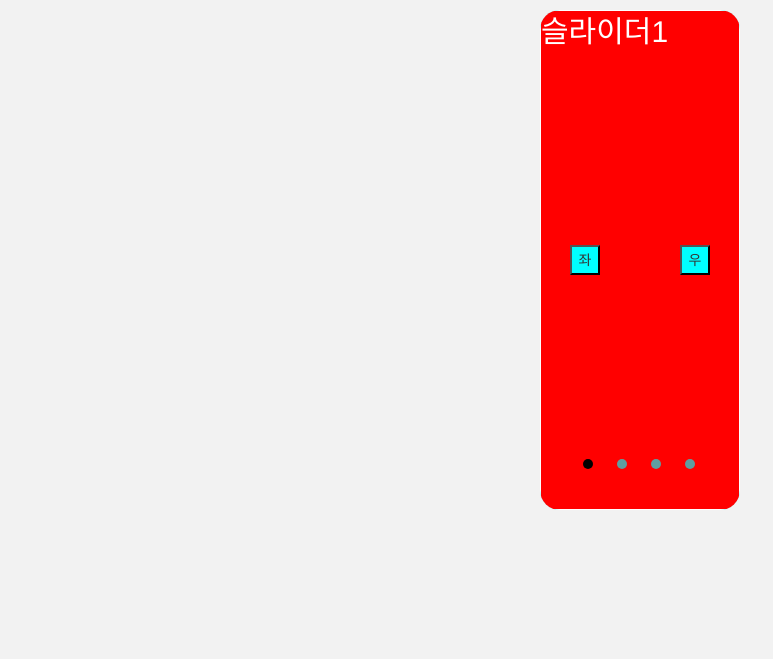
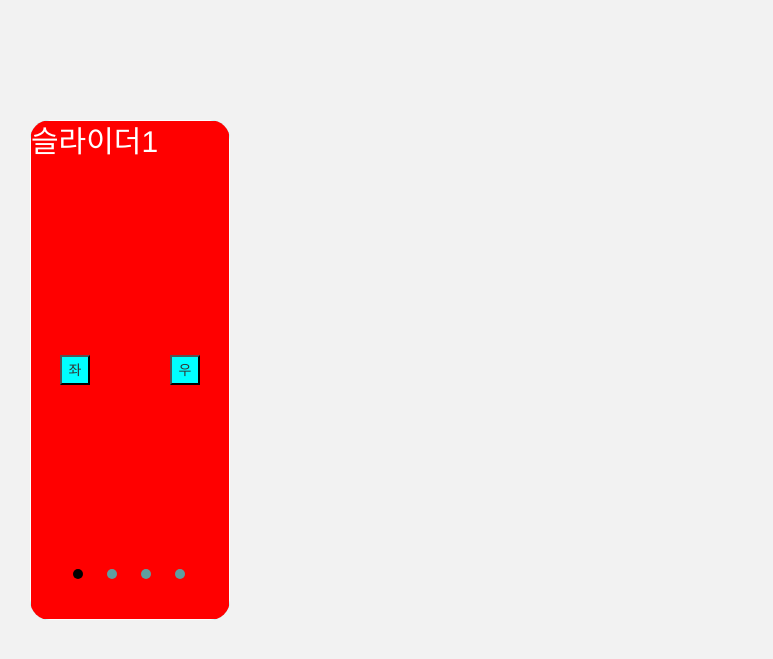
Before and after one commit to qkrwjdan/Sub-s, a Django app: page / in a window 1280 px wide. Shown: the part 80-739 px from the top of the page, without its empty margins (0-773 px from the left). Run offline with Django 3.2, Linux system fonts and the light colour scheme; some libraries are stand-ins or nearby versions; some web fonts are replaced.

Commit message:
배너 적용

```diff
--- a/static/subs/banner.css
+++ b/static/subs/banner.css
@@ -20,10 +20,12 @@
     height: 500px;
     margin: 0 auto;
     background-color: aqua;
-    position: relative;
+    position: absolute;
     overflow: hidden;
+    border-radius: 20px;
 
-    border-radius: 20px;
+    top : 200px;
+    left : 30px;
   }
 
   .slider .panel {
```
